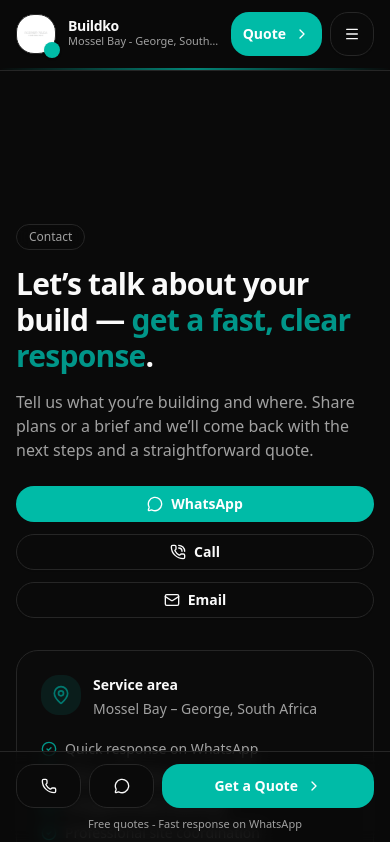
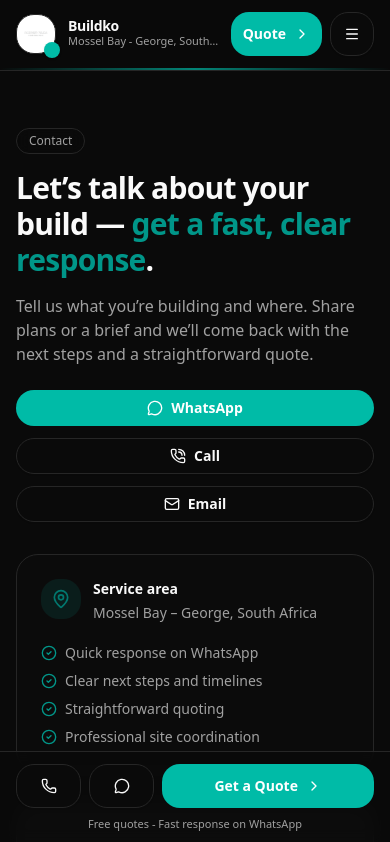
Before and after one commit to kobussteynn/Buildko_Website, a React (Vite) app: page /contact in a window 390 px wide. Shown: the top 842 px of the page. Built offline with nearby package versions, Linux system fonts and the light colour scheme.

Commit message:
Adjust mobile gallery spacing

```diff
--- a/src/App.jsx
+++ b/src/App.jsx
@@ -6,7 +6,9 @@ export default function App() {
   return (
     <>
       <Navbar />
-      <Outlet />
+      <main className="pb-[96px] md:pb-0">
+        <Outlet />
+      </main>
       <Footer />
     </>
   );
--- a/src/components/Navbar.jsx
+++ b/src/components/Navbar.jsx
@@ -489,8 +489,6 @@ export default function Navbar() {
         </div>
       </header>
 
-      <div className="md:hidden h-[96px]" />
-
       <MobileBottomBar telHref={telHref} waHref={waHref} quoteHref={quoteHref} />
     </>
   );
```
Also changed, not shown: 4 other files (tests, documents, lock files or other folders).
